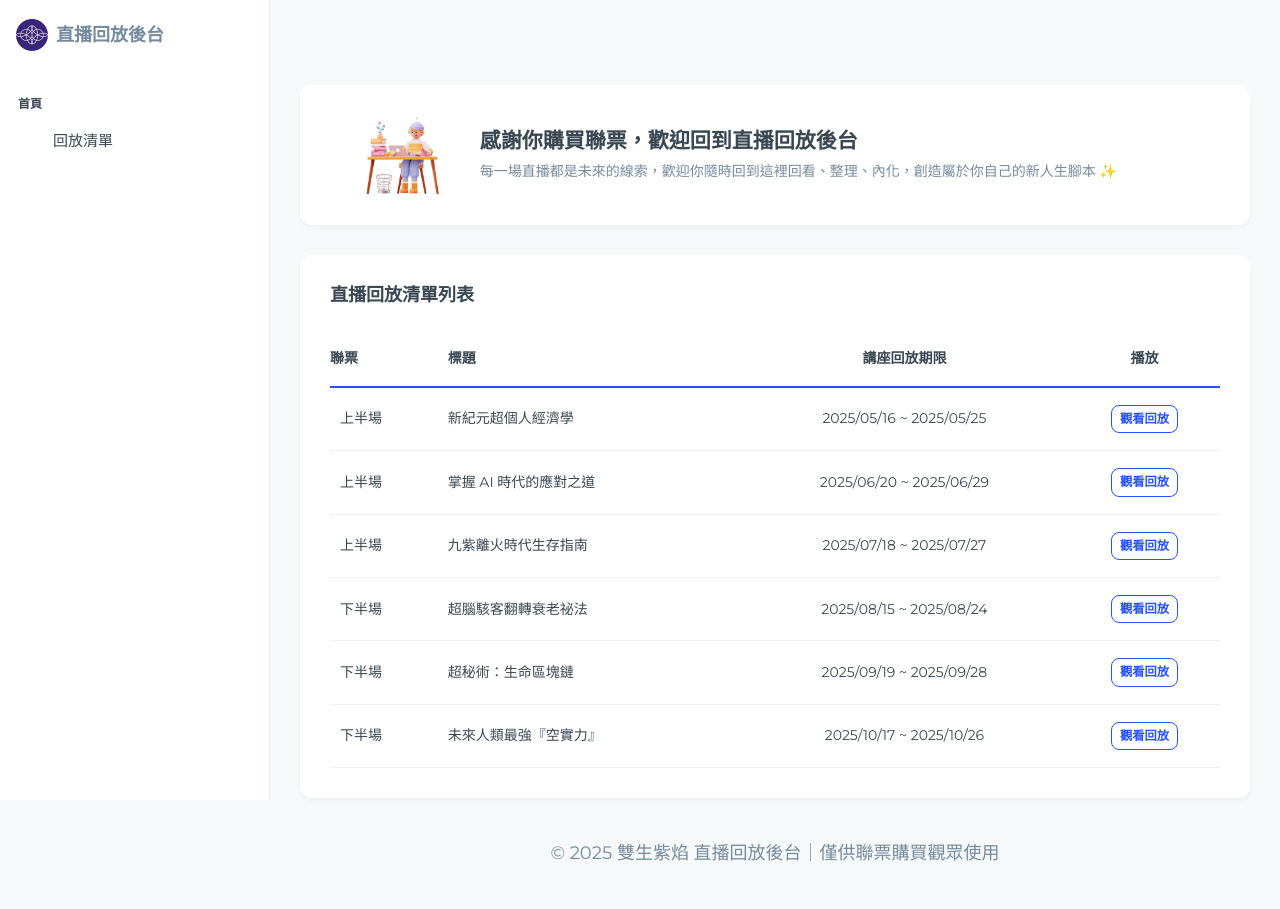
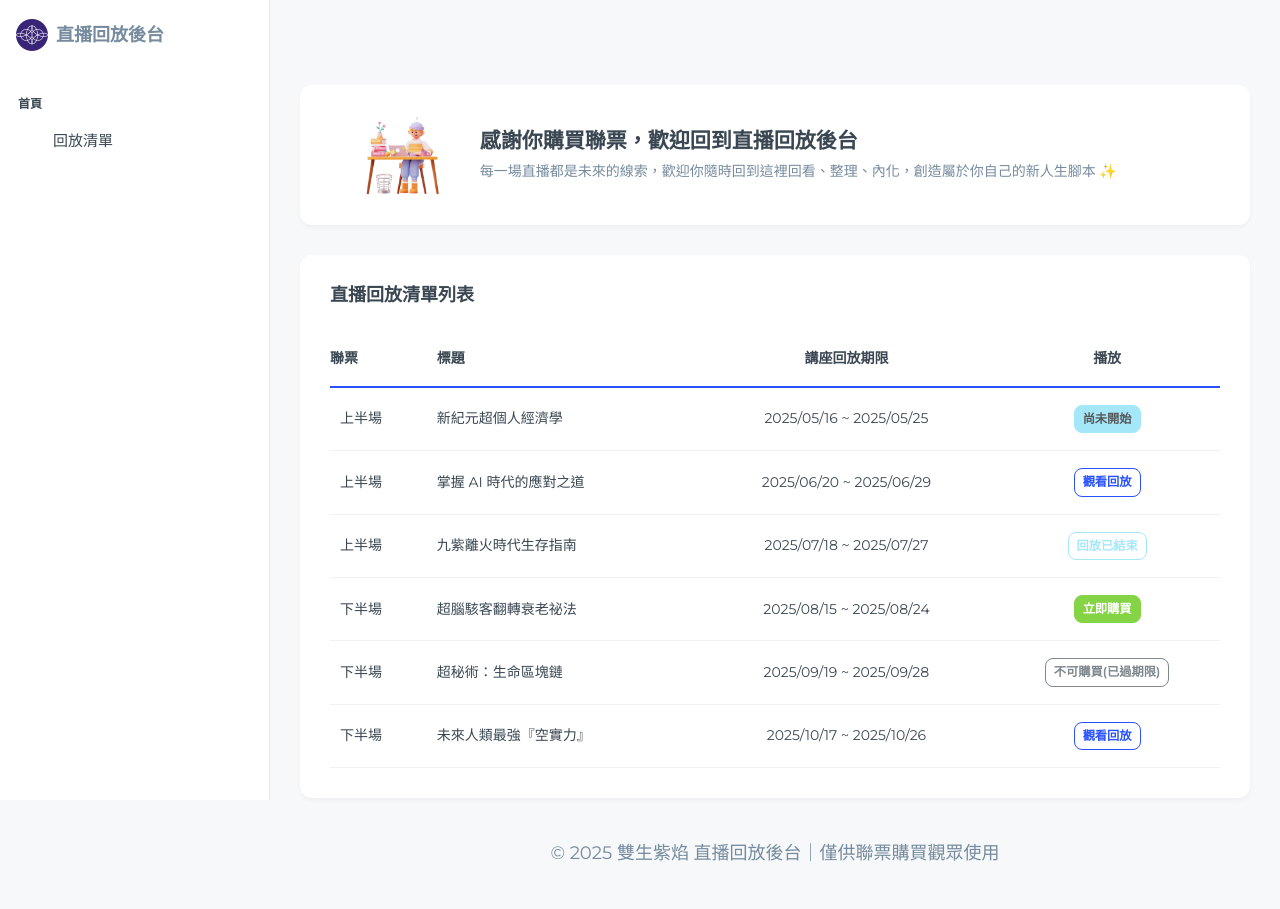
Before and after one commit to rolence0515/vf-life, a Flask app: page /admin in a window 1280 px wide. Run offline with Flask 3, Linux system fonts and the light colour scheme; the visitor is signed in with stand-in values (Sample User, id 1); some libraries are stand-ins or nearby versions.

Commit message:
[Feat] 增加按鈕狀態與行為控制邏輯
新增按鈕狀態顯示與控制，以便根據用戶的購買狀態改變按鈕功能

引入購買狀態屬性，並根據不同狀態顯示相應按鈕和行為

為不可購買或已過期的情況增加提示按鈕

增加購買導向功能，提升用戶體驗

```diff
--- a/templates/admin.html
+++ b/templates/admin.html
@@ -138,8 +138,16 @@
                       <td>[[ item.title ]]</td>
                       <td class="text-center">[[ item.period ]]</td>
                       <td class="text-center sticky-play-mobile">
-                        <button class="btn btn-sm btn-outline-primary play-vimeo" @click="openVimeo(item.vimeoUrl)">觀看回放
+                        <button v-if="item.status === 'bought_not_started'" class="btn btn-sm btn-secondary" disabled>尚未開始
                         </button>
+                        <button v-else-if="item.status === 'bought_open'" class="btn btn-sm btn-outline-primary play-vimeo"
+                          @click="openVimeo(item.vimeoUrl)">觀看回放</button>
+                        <button v-else-if="item.status === 'bought_ended'" class="btn btn-sm btn-outline-secondary" disabled>回放已結束
+                        </button>
+                        <button v-else-if="item.status === 'not_bought_can_buy'" class="btn btn-sm btn-success"
+                          @click="goBuy(item)">立即購買</button>
+                        <button v-else-if="item.status === 'not_bought_expired'" class="btn btn-sm btn-outline-dark"
+                          disabled>不可購買(已過期限)</button>
                       </td>
                     </tr>
                   </tbody>
@@ -187,12 +195,18 @@
       data() {
           return {
               videoList: [
-                  { session: '上半場', title: '新紀元超個人經濟學', period: '2025/05/16 ~ 2025/05/25', vimeoUrl: 'https://player.vimeo.com/video/123456789' },
-                  { session: '上半場', title: '掌握 AI 時代的應對之道', period: '2025/06/20 ~ 2025/06/29', vimeoUrl: 'https://player.vimeo.com/video/123456789' },
-                  { session: '上半場', title: '九紫離火時代生存指南', period: '2025/07/18 ~ 2025/07/27', vimeoUrl: 'https://player.vimeo.com/video/123456789' },
-                  { session: '下半場', title: '超腦駭客翻轉衰老祕法', period: '2025/08/15 ~ 2025/08/24', vimeoUrl: 'https://player.vimeo.com/video/123456789' },
-                  { session: '下半場', title: '超秘術：生命區塊鏈', period: '2025/09/19 ~ 2025/09/28', vimeoUrl: 'https://player.vimeo.com/video/123456789' },
-                  { session: '下半場', title: '未來人類最強『空實力』', period: '2025/10/17 ~ 2025/10/26', vimeoUrl: 'https://player.vimeo.com/video/123456789' },
+                  // 狀態說明：
+                  // bought_not_started：已購買，尚未開始
+                  // bought_open：已購買，已開放回放
+                  // bought_ended：已購買，回放結束
+                  // not_bought_can_buy：未購買，可購買
+                  // not_bought_expired：未購買，不可購買（已過期限）
+                  { session: '上半場', title: '新紀元超個人經濟學', period: '2025/05/16 ~ 2025/05/25', vimeoUrl: 'https://player.vimeo.com/video/123456789', status: 'bought_not_started' },
+                  { session: '上半場', title: '掌握 AI 時代的應對之道', period: '2025/06/20 ~ 2025/06/29', vimeoUrl: 'https://player.vimeo.com/video/123456789', status: 'bought_open' },
+                  { session: '上半場', title: '九紫離火時代生存指南', period: '2025/07/18 ~ 2025/07/27', vimeoUrl: 'https://player.vimeo.com/video/123456789', status: 'bought_ended' },
+                  { session: '下半場', title: '超腦駭客翻轉衰老祕法', period: '2025/08/15 ~ 2025/08/24', vimeoUrl: 'https://player.vimeo.com/video/123456789', status: 'not_bought_can_buy' },
+                  { session: '下半場', title: '超秘術：生命區塊鏈', period: '2025/09/19 ~ 2025/09/28', vimeoUrl: 'https://player.vimeo.com/video/123456789', status: 'not_bought_expired' },
+                  { session: '下半場', title: '未來人類最強『空實力』', period: '2025/10/17 ~ 2025/10/26', vimeoUrl: 'https://player.vimeo.com/video/123456789', status: 'bought_open' },
               ],
               vimeoModal: null,
               vimeoPlayer: null,
@@ -206,9 +220,16 @@
           });
       },
       methods: {
+          // 狀態按鈕行為說明：
+          // openVimeo(url)：已購買且已開放回放時觸發，開啟 vimeo 播放
+          // goBuy(item)：未購買且可購買時觸發，導向購買頁（請根據實際購買頁連結修改）
           openVimeo(url) {
               this.vimeoPlayer.src = url + '?autoplay=1';
               this.vimeoModal.show();
+          },
+          goBuy(item) {
+              // TODO: 請將購買連結換成實際購買頁網址
+              window.location.href = '/buy';
           }
       }
   });
```
